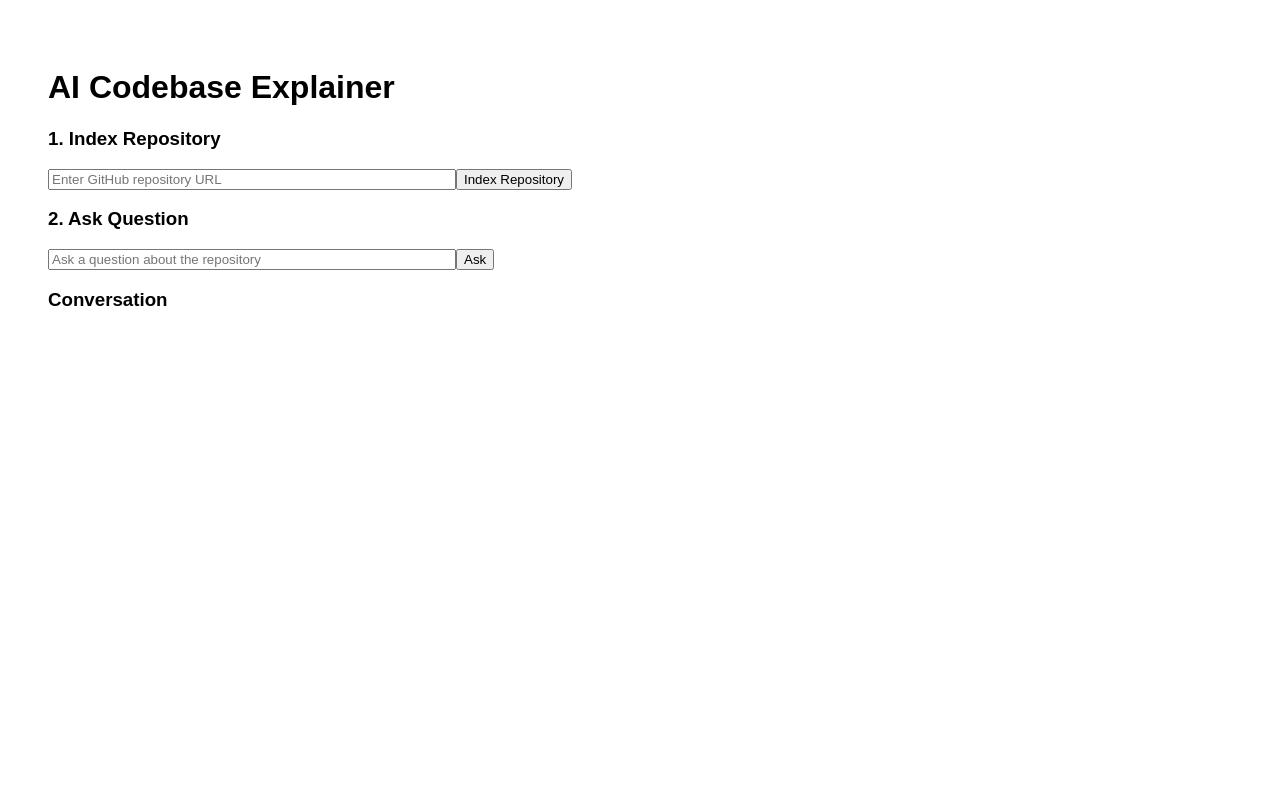
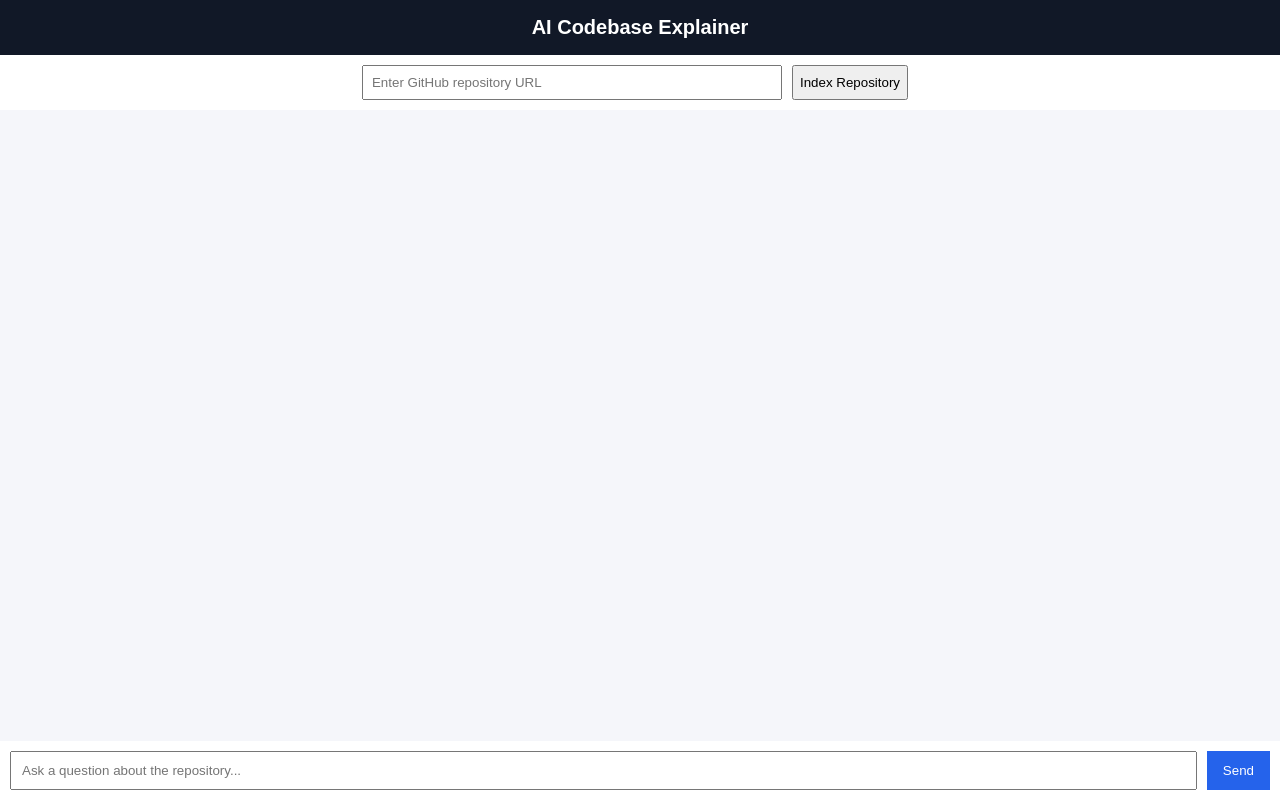
Before and after one commit to znixxx30/ai-codebase-explainer, a React (Create React App) app in the folder frontend/: page / in a window 1280 px wide. Built offline with nearby package versions, Linux system fonts and the light colour scheme.

Commit message:
Improved UI

```diff
--- a/frontend/src/App.css
+++ b/frontend/src/App.css
@@ -1,38 +1,96 @@
-.App {
+body {
+  margin: 0;
+  font-family: Arial, sans-serif;
+  background: #f5f6fa;
+}
+
+.app-container {
+  display: flex;
+  flex-direction: column;
+  height: 100vh;
+}
+
+.header {
+  background: #111827;
+  color: white;
+  padding: 16px;
+  font-size: 20px;
+  font-weight: bold;
   text-align: center;
 }
 
-.App-logo {
-  height: 40vmin;
-  pointer-events: none;
+.repo-section {
+  padding: 10px;
+  background: white;
+  display: flex;
+  gap: 10px;
+  justify-content: center;
 }
 
-@media (prefers-reduced-motion: no-preference) {
-  .App-logo {
-    animation: App-logo-spin infinite 20s linear;
-  }
+.repo-section input {
+  width: 400px;
+  padding: 8px;
 }
 
-.App-header {
-  background-color: #282c34;
-  min-height: 100vh;
-  display: flex;
-  flex-direction: column;
-  align-items: center;
-  justify-content: center;
-  font-size: calc(10px + 2vmin);
-  color: white;
+.status {
+  text-align: center;
+  color: #555;
 }
 
-.App-link {
-  color: #61dafb;
+.chat-window {
+  flex: 1;
+  overflow-y: auto;
+  padding: 20px;
 }
 
-@keyframes App-logo-spin {
-  from {
-    transform: rotate(0deg);
-  }
-  to {
-    transform: rotate(360deg);
-  }
+.chat-bubble {
+  max-width: 70%;
+  padding: 12px;
+  margin-bottom: 15px;
+  border-radius: 10px;
 }
+
+.chat-bubble.user {
+  background: #2563eb;
+  color: white;
+  margin-left: auto;
+}
+
+.chat-bubble.ai {
+  background: #e5e7eb;
+  color: black;
+  margin-right: auto;
+}
+
+.sources {
+  margin-top: 10px;
+  font-size: 13px;
+}
+
+.snippets pre {
+  background: #1f2937;
+  color: #f9fafb;
+  padding: 10px;
+  border-radius: 6px;
+  overflow-x: auto;
+}
+
+.input-area {
+  display: flex;
+  padding: 10px;
+  background: white;
+  gap: 10px;
+}
+
+.input-area input {
+  flex: 1;
+  padding: 10px;
+}
+
+.input-area button {
+  padding: 10px 16px;
+  background: #2563eb;
+  color: white;
+  border: none;
+  cursor: pointer;
+}
--- a/frontend/src/App.js
+++ b/frontend/src/App.js
@@ -1,4 +1,5 @@
-import { useState } from "react";
+import { useState, useRef, useEffect } from "react";
+import "./App.css";
 
 const API_URL = "http://127.0.0.1:8000";
 
@@ -8,6 +9,17 @@ function App() {
   const [question, setQuestion] = useState("");
   const [chat, setChat] = useState([]);
   const [status, setStatus] = useState("");
+  const [loading, setLoading] = useState(false);
+
+  const chatEndRef = useRef(null);
+
+  const scrollToBottom = () => {
+    chatEndRef.current?.scrollIntoView({ behavior: "smooth" });
+  };
+
+  useEffect(() => {
+    scrollToBottom();
+  }, [chat]);
 
   const indexRepository = async () => {
     setStatus("Indexing repository...");
@@ -32,8 +44,8 @@ function App() {
     };
 
     setChat(prev => [...prev, userMessage]);
-
     setQuestion("");
+    setLoading(true);
 
     const response = await fetch(`${API_URL}/ask`, {
       method: "POST",
@@ -55,17 +67,18 @@ function App() {
     };
 
     setChat(prev => [...prev, aiMessage]);
+    setLoading(false);
   };
 
   return (
-    <div style={{ padding: 40, fontFamily: "Arial" }}>
+    <div className="app-container">
 
-      <h1>AI Codebase Explainer</h1>
+      <header className="header">
+        AI Codebase Explainer
+      </header>
 
-      <h3>1. Index Repository</h3>
-
+      <div className="repo-section">
         <input
-        style={{ width: "400px" }}
           placeholder="Enter GitHub repository URL"
           value={repoUrl}
           onChange={(e) => setRepoUrl(e.target.value)}
@@ -75,71 +88,69 @@ function App() {
           Index Repository
         </button>
 
-      <p>{status}</p>
+        <p className="status">{status}</p>
+      </div>
 
-      <h3>2. Ask Question</h3>
-
-      <input
-        style={{ width: "400px" }}
-        placeholder="Ask a question about the repository"
-        value={question}
-        onChange={(e) => setQuestion(e.target.value)}
-      />
-
-      <button onClick={askQuestion}>
-        Ask
-      </button>
-
-      <h3>Conversation</h3>
-
-      <div style={{ marginTop: 20 }}>
+      <div className="chat-window">
 
         {chat.map((msg, index) => (
 
-          <div key={index} style={{ marginBottom: 20 }}>
+          <div
+            key={index}
+            className={msg.role === "user" ? "chat-bubble user" : "chat-bubble ai"}
+          >
 
-            <b>{msg.role === "user" ? "User" : "AI"}:</b>
-
-            <p>{msg.text}</p>
+            <div className="message-text">
+              {msg.text}
+            </div>
 
             {msg.sources && msg.sources.length > 0 && (
-
-              <div>
-
-                <b>Sources:</b>
-
+              <div className="sources">
+                <b>Sources</b>
                 <ul>
                   {msg.sources.map((src, i) => (
                     <li key={i}>{src}</li>
                   ))}
                 </ul>
-
               </div>
             )}
 
             {msg.snippets && msg.snippets.length > 0 && (
-              <div>
-                <b>Code Snippets:</b>
+              <div className="snippets">
+                <b>Code Snippets</b>
                 {msg.snippets.map((code, i) => (
-                  <pre
-                    key={i}
-                    style={{
-                      background: "#f5f5f5",
-                      padding: "10px",
-                      borderRadius: "6px",
-                      overflowX: "auto"
-                    }}
-                  >
+                  <pre key={i}>
                     <code>{code}</code>
                   </pre>
                 ))}
               </div>
             )}
 
+          </div>
+
+        ))}
+
+        {loading && (
+          <div className="chat-bubble ai">
+            AI is thinking...
+          </div>
+        )}
+
+        <div ref={chatEndRef} />
 
       </div>
 
-        ))}
+      <div className="input-area">
+
+        <input
+          placeholder="Ask a question about the repository..."
+          value={question}
+          onChange={(e) => setQuestion(e.target.value)}
+        />
+
+        <button onClick={askQuestion}>
+          Send
+        </button>
 
       </div>
 
```
Lines whose indentation alone changed are shown as unchanged.
